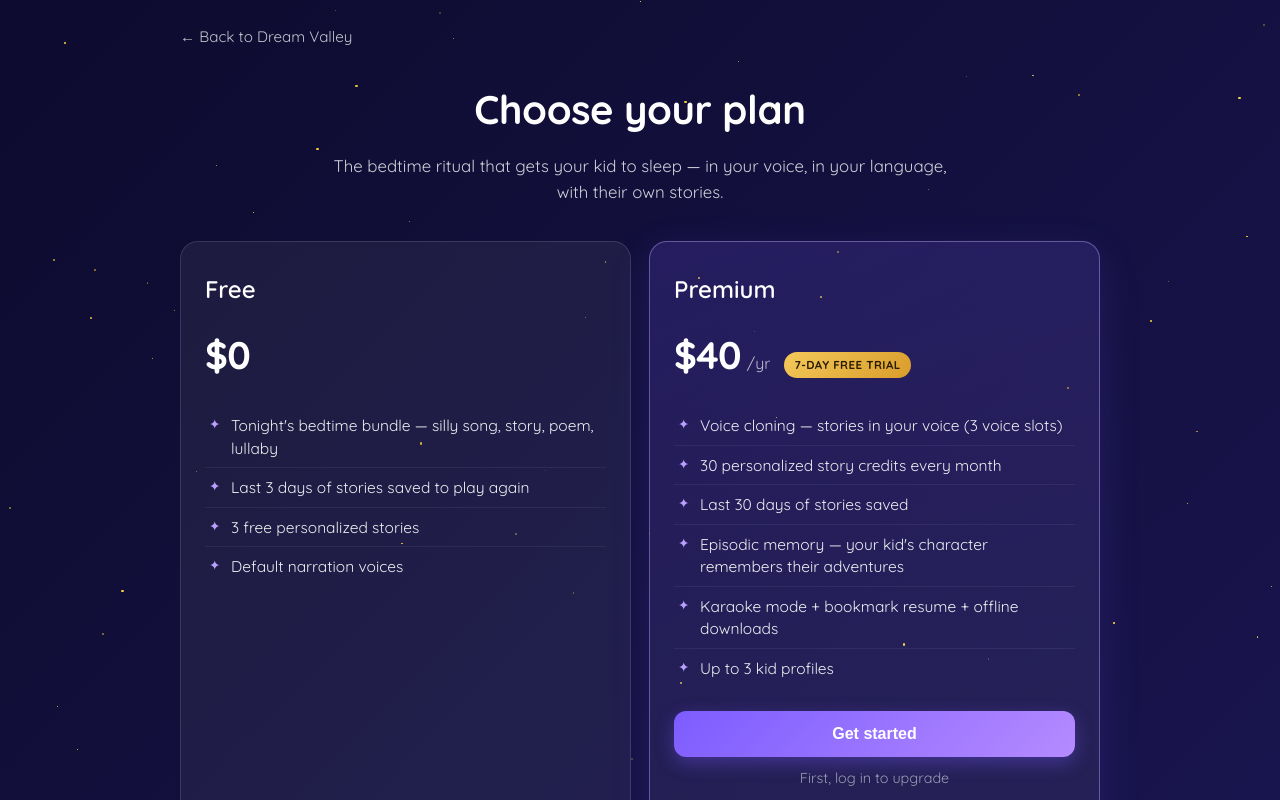
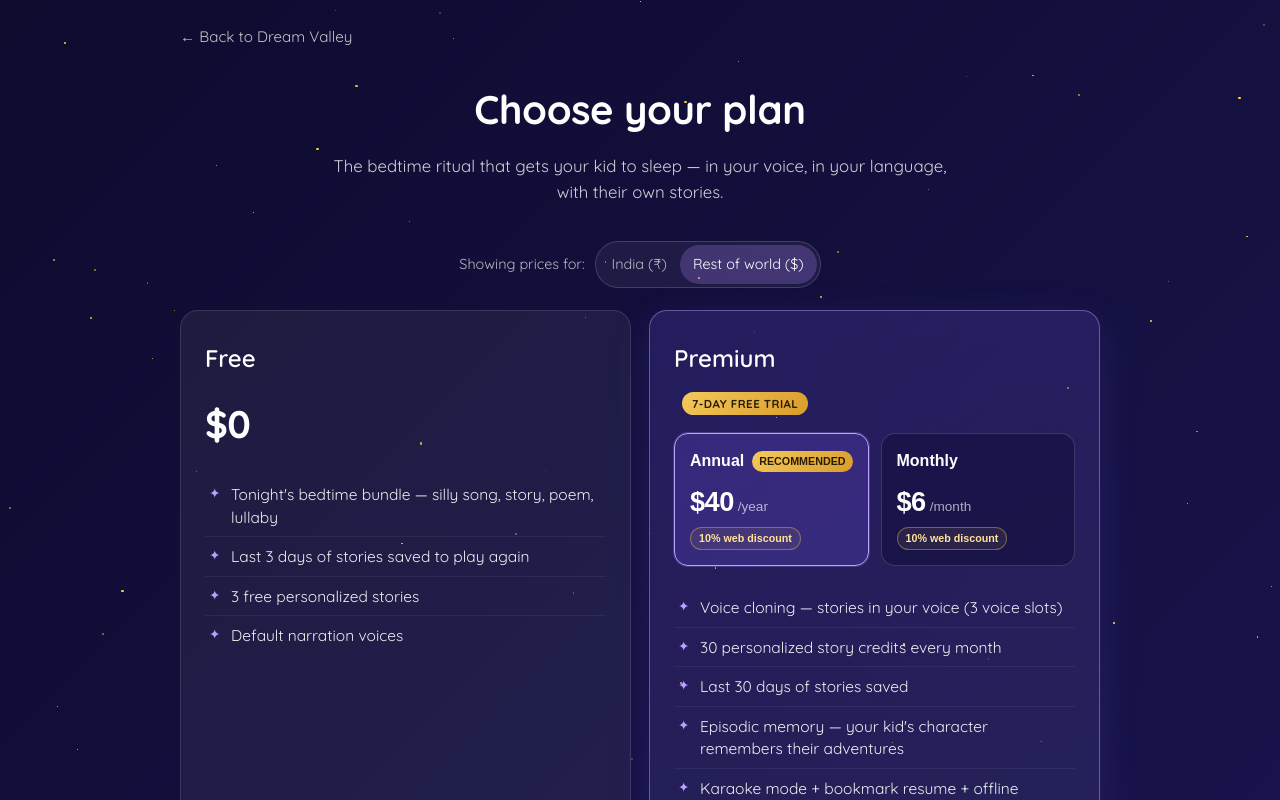
Before and after one commit to J110/dreamweaver-web, a Next.js app: page /pricing in a window 1280 px wide. Shown: the top 800 px of the page. Built offline with nearby package versions, Linux system fonts and the light colour scheme; no server answers.

Commit message:
feat: show monthly annual regional web pricing

```diff
--- a/src/app/pricing/PricingClient.js
+++ b/src/app/pricing/PricingClient.js
@@ -7,7 +7,10 @@
 import { useI18n } from '@/utils/i18n';
 import { isLoggedIn } from '@/utils/auth';
 import { subscriptionApi, billingApi } from '@/utils/api';
+import { dvAnalytics } from '@/utils/analytics';
 import { openCheckoutUrl } from '@/utils/checkoutPending';
+import { clearPricingIntent, readPricingIntent, savePricingIntent } from '@/utils/pricingIntent';
+import { PRICING_REGIONS, getPlanPrice, inferPricingRegion } from '@/utils/regionalPricing';
 import styles from './page.module.css';
 
 const FREE_BULLETS_EN = [
@@ -62,10 +65,24 @@
   const [current, setCurrent] = useState(null);
   const [submitting, setSubmitting] = useState(false);
   const [error, setError] = useState(null);
+  const [region, setRegion] = useState(PRICING_REGIONS.ROW);
+  const [selectedPlan, setSelectedPlan] = useState('annual');
 
   useEffect(() => {
-    setAuthed(isLoggedIn());
-    if (!isLoggedIn()) {
+    const loggedIn = isLoggedIn();
+    setAuthed(loggedIn);
+    try {
+      const locale = navigator.language || '';
+      const timeZone = Intl.DateTimeFormat().resolvedOptions().timeZone || '';
+      setRegion(inferPricingRegion({ locale, timeZone }));
+      const requestedPlan = new URLSearchParams(window.location.search).get('plan');
+      setSelectedPlan(
+        requestedPlan === 'monthly' || requestedPlan === 'annual'
+          ? requestedPlan
+          : readPricingIntent() || 'annual'
+      );
+    } catch {}
+    if (!loggedIn) {
       setLoading(false);
       return;
     }
@@ -94,6 +111,7 @@
     try {
           const { checkout_url } = await billingApi.startCheckout(plan);
           if (checkout_url) {
+            clearPricingIntent();
             openCheckoutUrl(checkout_url);
             return;
       }
@@ -111,6 +129,32 @@
     } finally {
       setSubmitting(false);
     }
+  }
+
+  function selectRegion(nextRegion) {
+    setRegion(nextRegion);
+    dvAnalytics.track('pricing_region_changed', { region: nextRegion });
+  }
+
+  function selectPlan(plan) {
+    setSelectedPlan(plan);
+    dvAnalytics.track('pricing_plan_selected', { plan, region });
+  }
+
+  function continueWithPlan() {
+    savePricingIntent(selectedPlan);
+    const authenticated = isLoggedIn();
+    dvAnalytics.track('pricing_checkout_started', {
+      plan: selectedPlan,
+      region,
+      authenticated,
+    });
+    if (!authenticated) {
+      router.push('/onboarding');
+      return;
+    }
+    setAuthed(true);
+    startCheckout(selectedPlan);
   }
 
   async function openPortal() {
@@ -179,6 +223,28 @@
             </button>
           </div>
         ) : (
+          <>
+            <div className={styles.regionSwitchWrap}>
+              <span>{lang === 'hi' ? 'Prices dikh rahe hain:' : 'Showing prices for:'}</span>
+              <div className={styles.regionSwitch} role="group" aria-label="Pricing region">
+                <button
+                  type="button"
+                  className={`${styles.regionButton} ${region === PRICING_REGIONS.INDIA ? styles.regionButtonActive : ''}`}
+                  aria-pressed={region === PRICING_REGIONS.INDIA}
+                  onClick={() => selectRegion(PRICING_REGIONS.INDIA)}
+                >
+                  India (₹)
+                </button>
+                <button
+                  type="button"
+                  className={`${styles.regionButton} ${region === PRICING_REGIONS.ROW ? styles.regionButtonActive : ''}`}
+                  aria-pressed={region === PRICING_REGIONS.ROW}
+                  onClick={() => selectRegion(PRICING_REGIONS.ROW)}
+                >
+                  Rest of world ($)
+                </button>
+              </div>
+            </div>
             <div className={styles.tierGrid}>
             <div className={styles.tierCard}>
               <h2 className={styles.tierName}>
@@ -203,14 +269,46 @@
               <h2 className={styles.tierName}>
                 {lang === 'hi' ? 'Premium' : 'Premium'}
               </h2>
-              <div className={styles.tierPrice}>
-                <span className={styles.priceAmount}>$40</span>
-                <span className={styles.priceUnit}>
-                  /{lang === 'hi' ? 'saal' : 'yr'}
-                </span>
+              <div className={styles.trialRow}>
                 <span className={styles.trialBadge}>
                   {lang === 'hi' ? '7 din free trial' : '7-day free trial'}
                 </span>
+              </div>
+              <div className={styles.planOptions}>
+                {['annual', 'monthly'].map((plan) => {
+                  const price = getPlanPrice(region, plan);
+                  const selected = selectedPlan === plan;
+                  const period = lang === 'hi'
+                    ? plan === 'annual' ? 'saal' : 'mahina'
+                    : price.period;
+                  return (
+                    <button
+                      key={plan}
+                      type="button"
+                      className={`${styles.planOption} ${selected ? styles.planOptionSelected : ''}`}
+                      aria-pressed={selected}
+                      onClick={() => selectPlan(plan)}
+                    >
+                      <span className={styles.planOptionTop}>
+                        <span className={styles.planLabel}>
+                          {plan === 'annual'
+                            ? lang === 'hi' ? 'Yearly' : 'Annual'
+                            : lang === 'hi' ? 'Monthly' : 'Monthly'}
+                        </span>
+                        {plan === 'annual' && (
+                          <span className={styles.recommendedBadge}>
+                            {lang === 'hi' ? 'Best value' : 'Recommended'}
+                          </span>
+                        )}
+                      </span>
+                      <span className={styles.planPriceRow}>
+                        <strong>{price.amount}</strong>
+                        <span>/{period}</span>
+                      </span>
+                      <span className={styles.webDiscountBadge}>10% web discount</span>
+                    </button>
+                  );
+                })}
               </div>
               <ul className={styles.bulletList}>
                 {premium.map((b, i) => (
@@ -218,26 +316,24 @@
                 ))}
               </ul>
               <div className={styles.tierFooter}>
-                {authed ? (
-                  <>
                 <button
                   className={styles.primaryBtn}
-                      onClick={() => startCheckout('annual')}
+                  onClick={continueWithPlan}
                   disabled={submitting}
                 >
                   {submitting
                     ? lang === 'hi' ? 'Le ja raha hai...' : 'Taking you to checkout...'
-                        : lang === 'hi' ? 'Start 7-day free trial' : 'Start 7-day free trial'}
+                    : authed
+                      ? lang === 'hi' ? 'Start 7-day free trial' : 'Start 7-day free trial'
+                      : lang === 'hi' ? `${selectedPlan === 'annual' ? 'Yearly' : 'Monthly'} ke saath jaari rakhein` : `Continue with ${selectedPlan === 'annual' ? 'Annual' : 'Monthly'}`}
                 </button>
-                    <button
-                      className={styles.secondaryLink}
-                      onClick={() => startCheckout('monthly')}
-                      disabled={submitting}
-                    >
+                {!authed && (
+                  <span className={styles.tierFooterMuted}>
                     {lang === 'hi'
-                        ? 'Ya $6/mahine monthly'
-                        : 'Or pay $6/mo monthly'}
-                    </button>
+                      ? 'Checkout se pehle apna profile complete karein'
+                      : 'Complete your profile before checkout'}
+                  </span>
+                )}
                 <button
                   className={styles.secondaryLink}
                   onClick={() => router.push('/restore')}
@@ -246,33 +342,10 @@
                     ? 'Pehle se subscribed? Restore karein'
                     : 'Already subscribed? Restore'}
                 </button>
-                  </>
-                ) : (
-                  <>
-                    <button
-                      className={styles.primaryBtn}
-                      onClick={() => router.push('/')}
-                    >
-                      {lang === 'hi' ? 'Shuru karein' : 'Get started'}
-                    </button>
-                    <span className={styles.tierFooterMuted}>
-                      {lang === 'hi'
-                        ? 'Pehle log in karein'
-                        : 'First, log in to upgrade'}
-                    </span>
-                    <button
-                      className={styles.secondaryLink}
-                      onClick={() => router.push('/restore')}
-                    >
-                      {lang === 'hi'
-                        ? 'Pehle se subscribed? Restore karein'
-                        : 'Already subscribed? Restore'}
-                    </button>
-                  </>
-                )}
               </div>
             </div>
           </div>
+          </>
         )}
 
         {error && <div className={styles.errorBox}>{error}</div>}
--- a/src/app/pricing/page.module.css
+++ b/src/app/pricing/page.module.css
@@ -43,6 +43,42 @@
   color: rgba(255, 255, 255, 0.7);
 }
 
+.regionSwitchWrap {
+  display: flex;
+  align-items: center;
+  justify-content: center;
+  flex-wrap: wrap;
+  gap: 10px;
+  margin: 0 0 22px;
+  color: rgba(255, 255, 255, 0.7);
+  font-size: 0.9rem;
+}
+.regionSwitch {
+  display: inline-flex;
+  padding: 3px;
+  border: 1px solid rgba(255, 255, 255, 0.16);
+  border-radius: 999px;
+  background: rgba(255, 255, 255, 0.05);
+}
+.regionButton {
+  border: 0;
+  border-radius: 999px;
+  padding: 8px 13px;
+  background: transparent;
+  color: rgba(255, 255, 255, 0.68);
+  font: inherit;
+  cursor: pointer;
+}
+.regionButtonActive {
+  background: rgba(181, 139, 255, 0.24);
+  color: #fff;
+}
+.regionButton:focus-visible,
+.planOption:focus-visible {
+  outline: 3px solid rgba(244, 201, 90, 0.9);
+  outline-offset: 2px;
+}
+
 .tierGrid {
   display: grid;
   grid-template-columns: 1fr;
@@ -81,6 +117,87 @@
   flex-wrap: wrap;
   gap: 6px;
   margin-bottom: 20px;
+}
+.trialRow {
+  margin: -4px 0 18px;
+}
+.planOptions {
+  display: grid;
+  grid-template-columns: 1fr;
+  gap: 12px;
+  margin-bottom: 22px;
+}
+@media (min-width: 460px) {
+  .planOptions {
+    grid-template-columns: 1fr 1fr;
+  }
+}
+.planOption {
+  min-width: 0;
+  padding: 15px;
+  border: 1px solid rgba(255, 255, 255, 0.15);
+  border-radius: 14px;
+  background: rgba(5, 4, 38, 0.34);
+  color: #fff;
+  text-align: left;
+  cursor: pointer;
+  transition: border-color 0.15s ease, background 0.15s ease, transform 0.15s ease;
+}
+.planOption:hover {
+  transform: translateY(-1px);
+  border-color: rgba(186, 159, 255, 0.55);
+}
+.planOptionSelected {
+  border-color: #baa1ff;
+  background: rgba(124, 92, 255, 0.2);
+  box-shadow: 0 0 0 1px rgba(186, 159, 255, 0.25);
+}
+.planOptionTop {
+  display: flex;
+  align-items: center;
+  justify-content: space-between;
+  gap: 8px;
+  min-height: 24px;
+}
+.planLabel {
+  font-size: 1rem;
+  font-weight: 700;
+}
+.recommendedBadge,
+.webDiscountBadge {
+  display: inline-flex;
+  width: fit-content;
+  border-radius: 999px;
+  font-size: 0.67rem;
+  font-weight: 700;
+  line-height: 1;
+  white-space: nowrap;
+}
+.recommendedBadge {
+  padding: 5px 7px;
+  background: linear-gradient(135deg, #f4c95a, #d99c2b);
+  color: #2a1c00;
+  text-transform: uppercase;
+}
+.planPriceRow {
+  display: flex;
+  align-items: baseline;
+  gap: 4px;
+  margin: 13px 0 9px;
+}
+.planPriceRow strong {
+  font-size: 1.7rem;
+  letter-spacing: -0.02em;
+}
+.planPriceRow span {
+  color: rgba(255, 255, 255, 0.65);
+  font-size: 0.85rem;
+}
+.webDiscountBadge {
+  padding: 5px 8px;
+  border: 1px solid rgba(244, 201, 90, 0.38);
+  color: #ffe39a;
+  background: rgba(244, 201, 90, 0.08);
 }
 .priceAmount {
   font-size: 2.4rem;
```
Also changed, not shown: 1 other file (tests, documents, lock files or other folders). Lines whose indentation alone changed are shown as unchanged.
